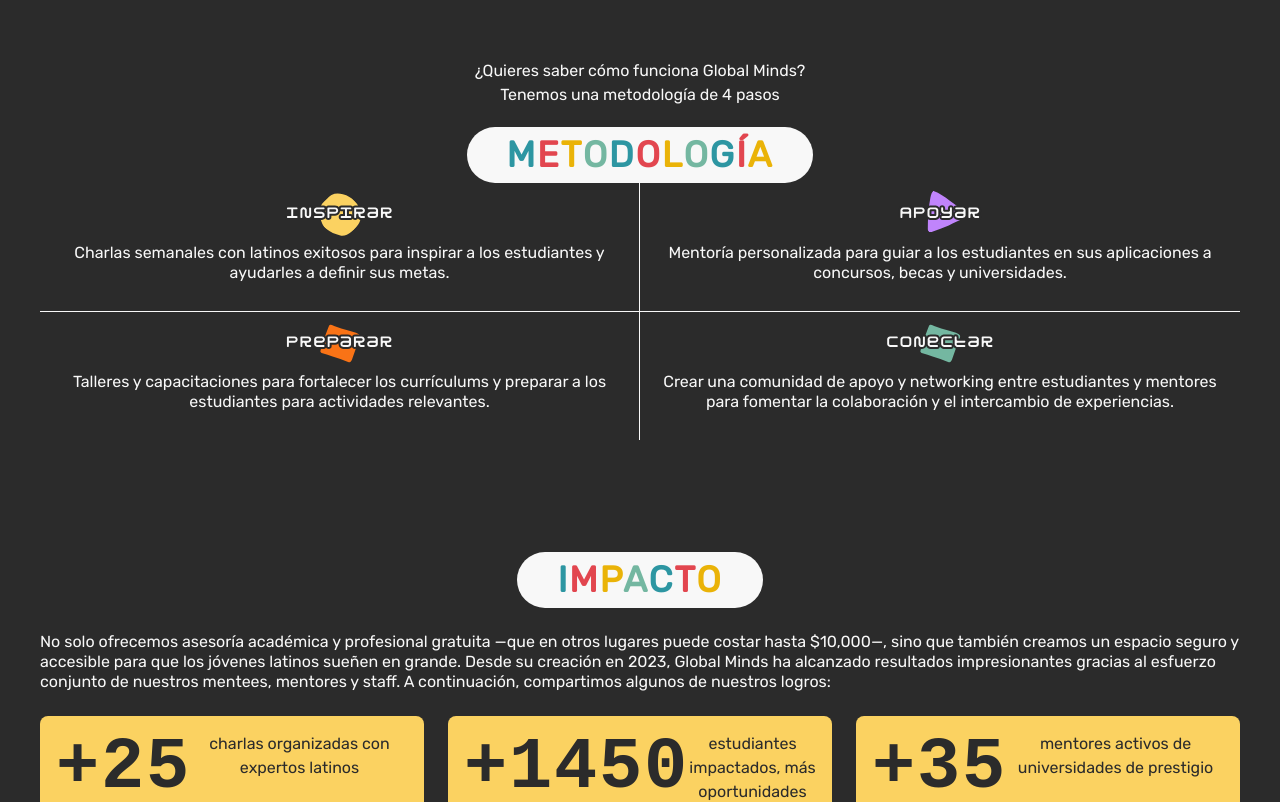
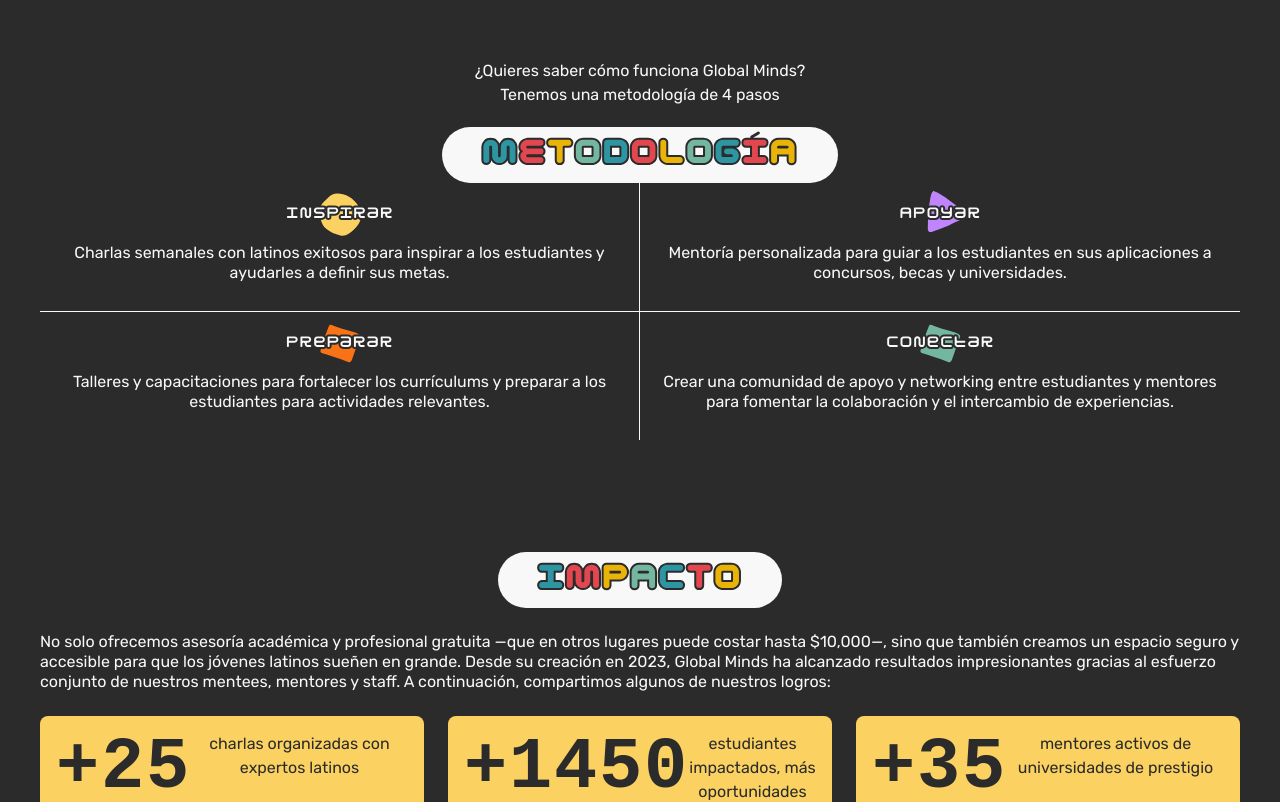
Before and after one commit to abigail-br987/globalminds, a Next.js app: page / in a window 1280 px wide. Shown: the part 2040-2842 px from the top of the page. Built offline with nearby package versions, Linux system fonts and the light colour scheme.

Commit message:
style: font and stroke

```diff
--- a/src/components/small_components/ColorfulTitle.tsx
+++ b/src/components/small_components/ColorfulTitle.tsx
@@ -14,12 +14,12 @@ const colorClasses = [
 const ColorfulTitle: React.FC<ColorfulTextProps> = ({ text, className = "", onClick, ...props }) => {
   return (
     <div
-      className={`bg-gbWhite w-fit tracking-wider px-10 text-4xl font-bold py-2 rounded-full text-gbBlack ${className}`}
+      className={`bg-gbWhite w-fit tracking-wider px-10 text-4xl font-gotaRegular font-bold py-2 rounded-full text-gbBlack ${className}`}
       onClick={onClick}
       {...props}
     >
       {Array.from(text).map((letter, index) => (
-        <span key={index} className={colorClasses[index % colorClasses.length]}>
+        <span key={index} style={{ WebkitTextStroke: "2px #2B2B2B",}} className={colorClasses[index % colorClasses.length]}>
           {letter}
         </span>
       ))}
```
